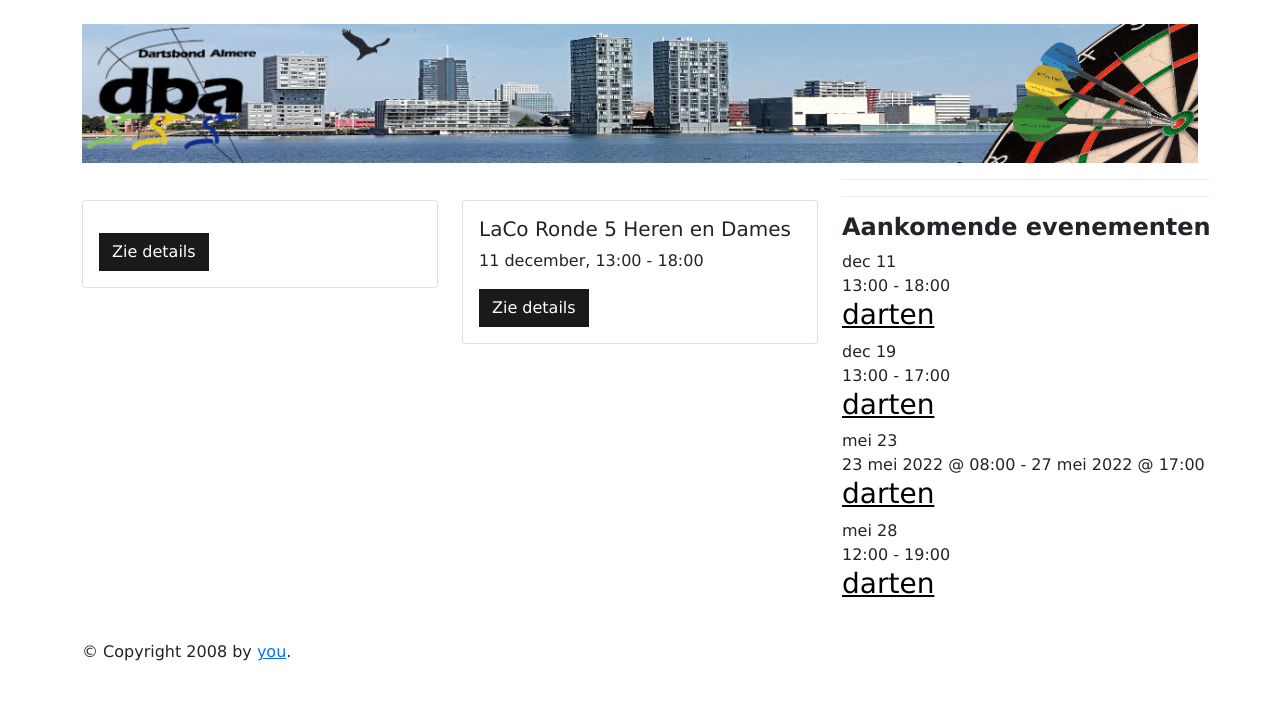
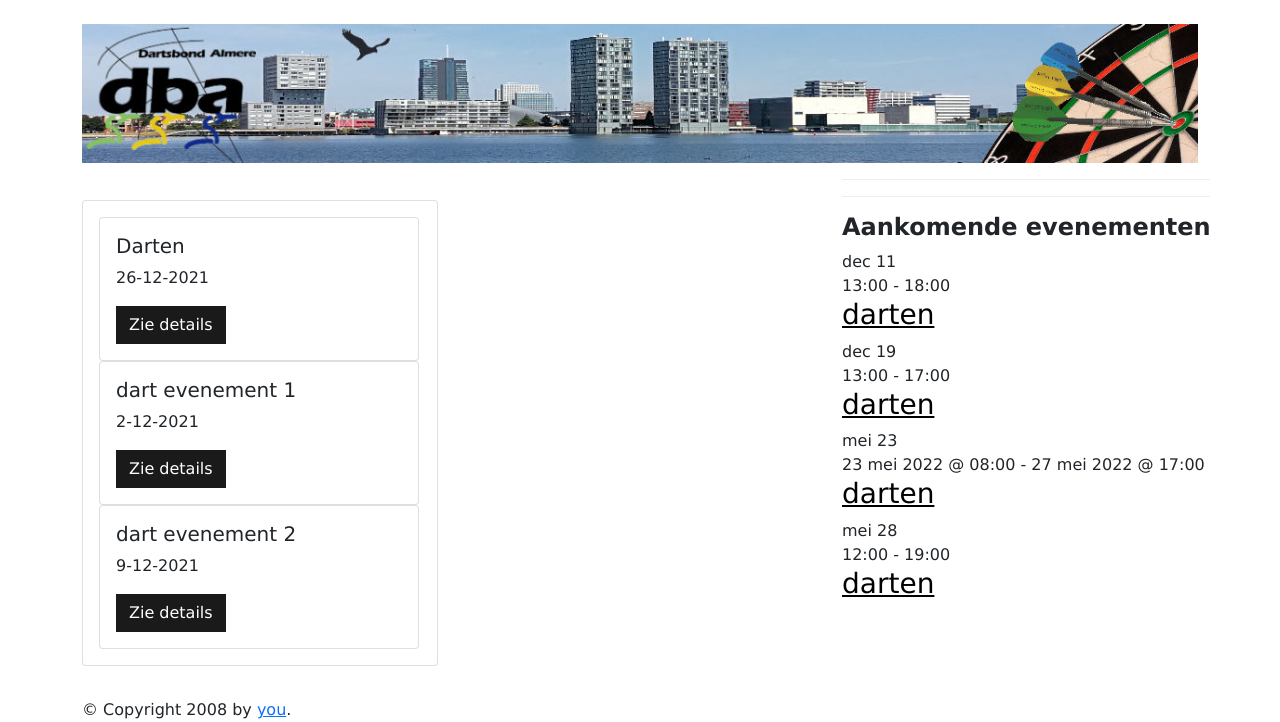
Before and after one commit to Lex-van-Os/Dartshub, a Flask app: page /event in a window 1280 px wide. Shown: the part 176-898 px from the top of the page. Before the commit the page ends 837 px from the top, so only its background shows below. Run offline with Flask 2, Linux system fonts and the light colour scheme; data comes from the database, SQL or seed files in the repository; both versions use the stored data as it was after the commit; some libraries are stand-ins or nearby versions.

Commit message:
events page now fully working

```diff
--- a/controller/event_api_controller.py
+++ b/controller/event_api_controller.py
@@ -1,8 +1,6 @@
 # modules for the rest api classes, model is imported to make connection with the sqlite tables and databases
 from config import db
 from models.event_model import Event
-from datetime import datetime
-from sqlalchemy import exc
 from flask_restful import Resource, reqparse
 
 name_pars = reqparse.RequestParser()
@@ -72,6 +70,20 @@
 # trying to create the full functionality for the rest API
 class RestEventsTwee(Resource):
 
+    def getallevents(self):
+        events = Event.query.all()
+
+        if events:
+            for event in events:
+                event = event.json()
+            print(events)
+            return events
+        else:
+            return {
+                "Note": "Did not find resource(s)",
+                "Status": "404",
+                "Resource": None,
+            }, 404
 
     # Get event has been refactored to get an event based on id. This way, details of specific events can be loaded in
     def get(self, id):
--- a/routes/routing.py
+++ b/routes/routing.py
@@ -171,13 +171,9 @@
 
 @app.route("/event")
 def event():
-    return render_template("/event/event_page.html.jinja", event = event)
-
-@app.route("/event/<id>")
-def event_id(id):
     eventsAPI = RestEventsTwee()
-    event = eventsAPI.get(id) # Getting the event based on id
-    return render_template("/event/event_id.html.jinja", event = event)
+    events = eventsAPI.getallevents()
+    return render_template("/event/event_page.html.jinja", events=events)
 
 @login_manager.user_loader
 def load_user(user_id):
--- a/templates/event/event_page.html.jinja
+++ b/templates/event/event_page.html.jinja
@@ -7,18 +7,22 @@
   <div class="col-sm-6">
     <div class="card">
       <div class="card-body">
-        <h5 class="card-title"> {{event.name}}</h5>
-        <p class="card-text"> {{event.date}} </p>
-        <a href="details/<id>" class="btn btn--dark">Zie details</a>
-      </div>
-    </div>
-  </div>
-  <div class="col-sm-6">
-    <div class="card">
-      <div class="card-body">
-        <h5 class="card-title">LaCo Ronde 5 Heren en Dames</h5>
-        <p class="card-text">11 december, 13:00 - 18:00</p>
-        <a href="youtube.com" class="btn btn--dark">Zie details</a>
+        <div>
+          <section class="widgets">
+
+        {%for event in events %}
+          <div class="col-sm-6">
+            <div class="card">
+              <div class="card-body">
+                <h5 class="card-title">{{event.name}}  </h5>
+                <p class="card-text">  {{event.date}} </p>
+                <a href= "/events/location/detail/{{event.id}}" class="btn btn--dark">Zie details</a>
+              </div>
+            </div>
+          </div>
+          {%endfor%}
+          </section>
+        </div>
       </div>
     </div>
   </div>
```
Also changed, not shown: templates/event/event_id.html.jinja (+2 -6 lines), dartsbond_webapp.py (line endings or trailing spaces), database.sqlite, 1 other file.
